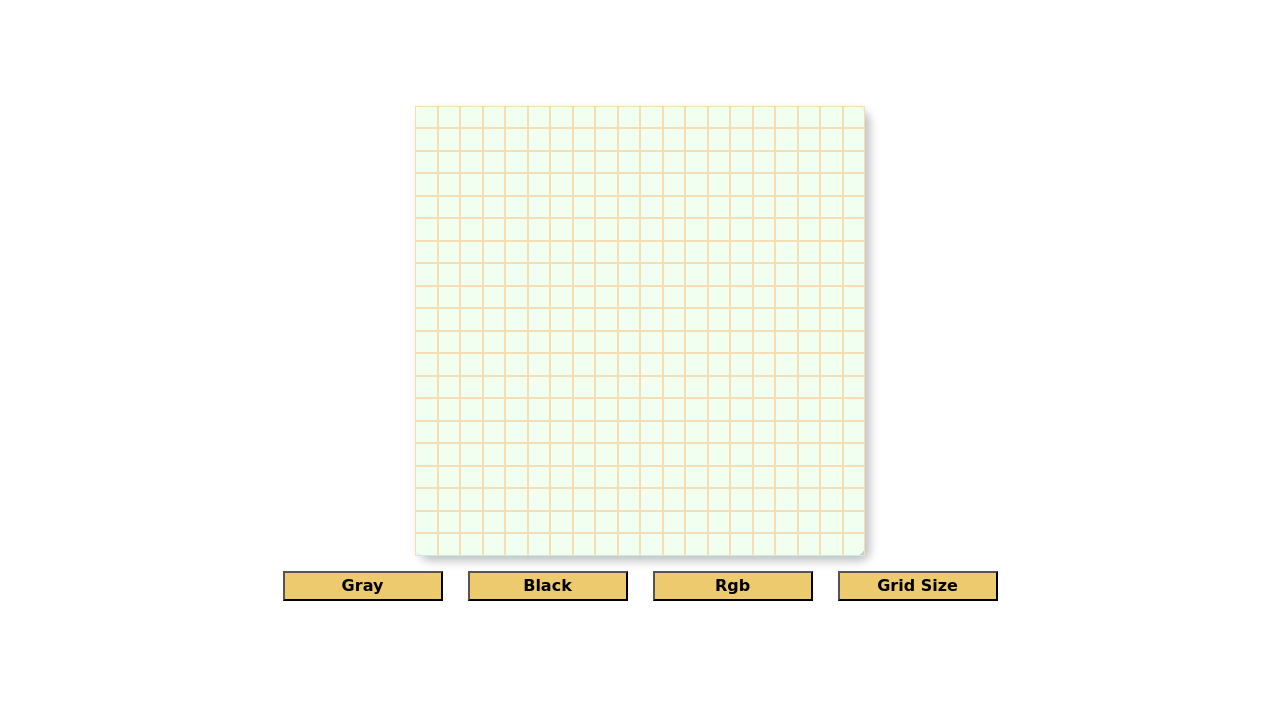
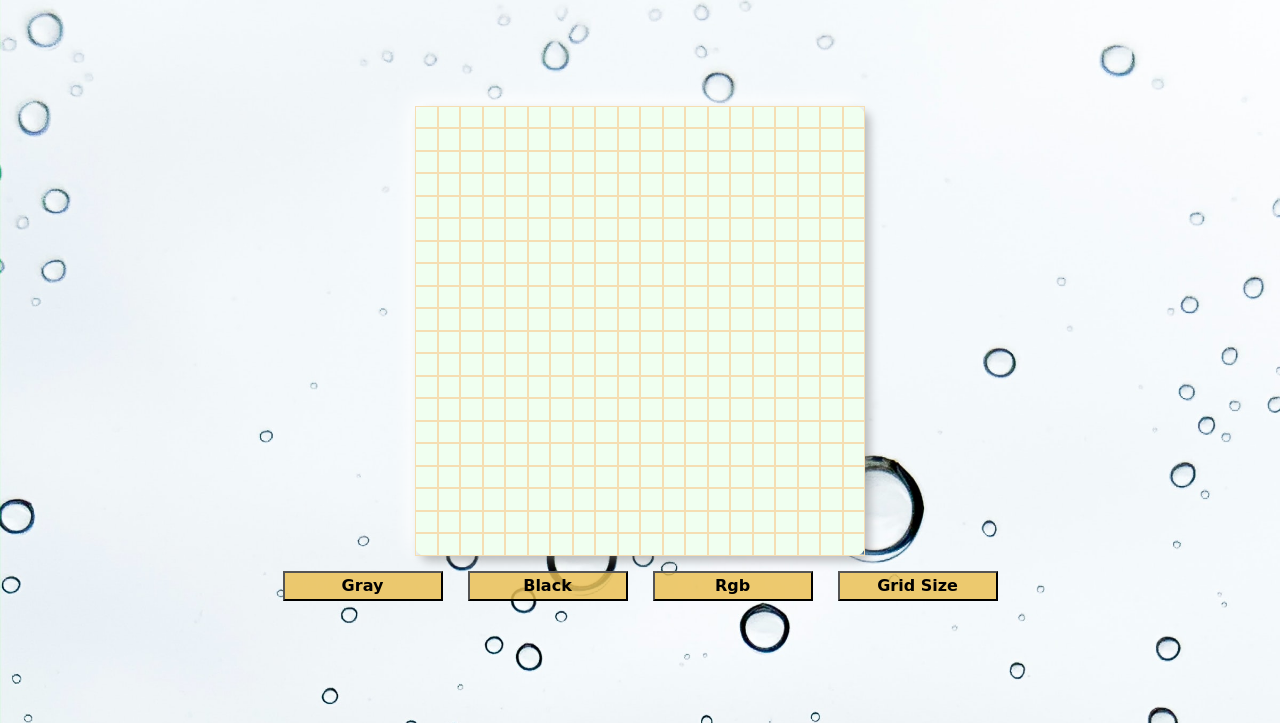
Before and after one commit to GeorgiosDev/Etch-a-Sketch, a plain HTML site: page index.html in a window 1280 px wide. Shown: the part 77-800 px from the top of the page. Drawn offline with Linux system fonts and the light colour scheme; a web font is replaced by a local one.

Commit message:
Update styles.css

```diff
--- a/styles.css
+++ b/styles.css
@@ -8,7 +8,7 @@
 }
 
 body {
-background-image: url("cover.jpg");
+background-image: url("img/cover.jpg");
 background-size: cover;
 }
 
```
